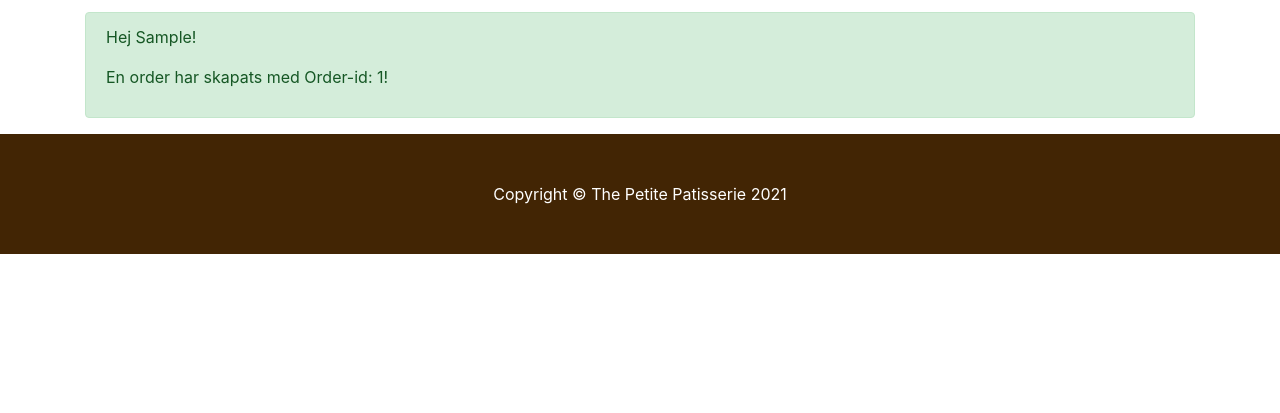
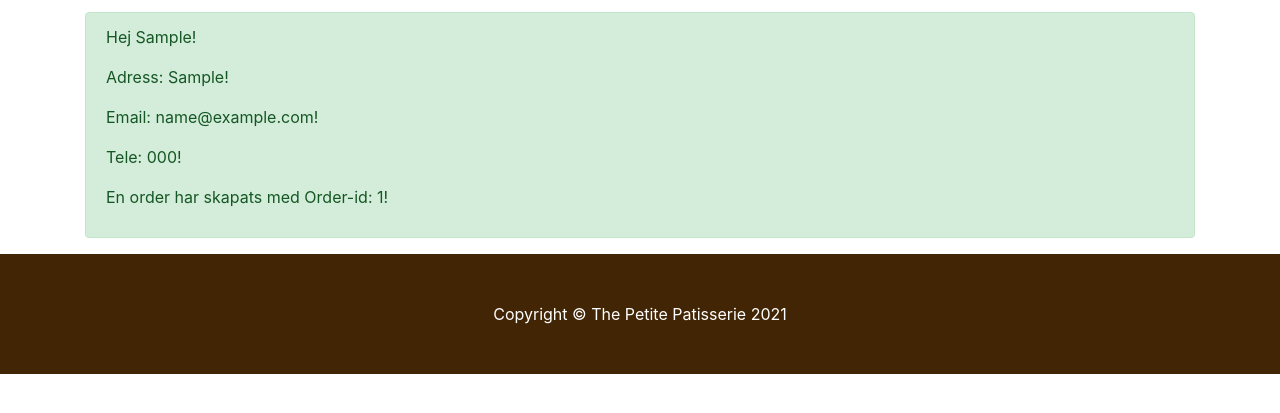
Before and after one commit to granbergjoel/Slutuppgift_Databasteknik, a PHP site: page /confirmation.php?id=1 in a window 1280 px wide. Shown: the part 68-481 px from the top of the page. Run offline with PHP 8.4, Linux system fonts and the light colour scheme; tables that the repository leaves empty hold one stand-in row (values such as "Sample post"); some web fonts are replaced.

Commit message:
Add files via upload

```diff
--- a/webshop/confirmation.php
+++ b/webshop/confirmation.php
@@ -8,7 +8,7 @@
 
 $id=$_GET['id'];
 
-$stmt = $conn->prepare("SELECT * FROM orders WHERE order_id=$id;");
+$stmt = $conn->prepare("SELECT customer_id FROM orders WHERE order_id=$id;");
 $stmt->execute();
 
 $result = $stmt->fetchAll();
@@ -21,7 +21,13 @@
 foreach($result as $key =>$value){
 $message = "<div class='alert alert-success' role='success'>
             <p>Hej $value[customer]!</p>
+            <p>Adress: $value[custom_add]!</p>
+            <p>Email: $value[email]!</p>
+            <p>Tele: $value[phone]!</p>
+
+
             <p>En order har skapats med Order-id: $id!</p>
+
             </div>";
         }
  echo $message;
--- a/webshop/order.php
+++ b/webshop/order.php
@@ -107,7 +107,9 @@
 
     $result = $stmt->fetchAll();
 
-    $customer_id = $result;
+
+
+    $customer_id = $result[0]['customer_id'];
   }
 
   if(!isset($message)){
```
